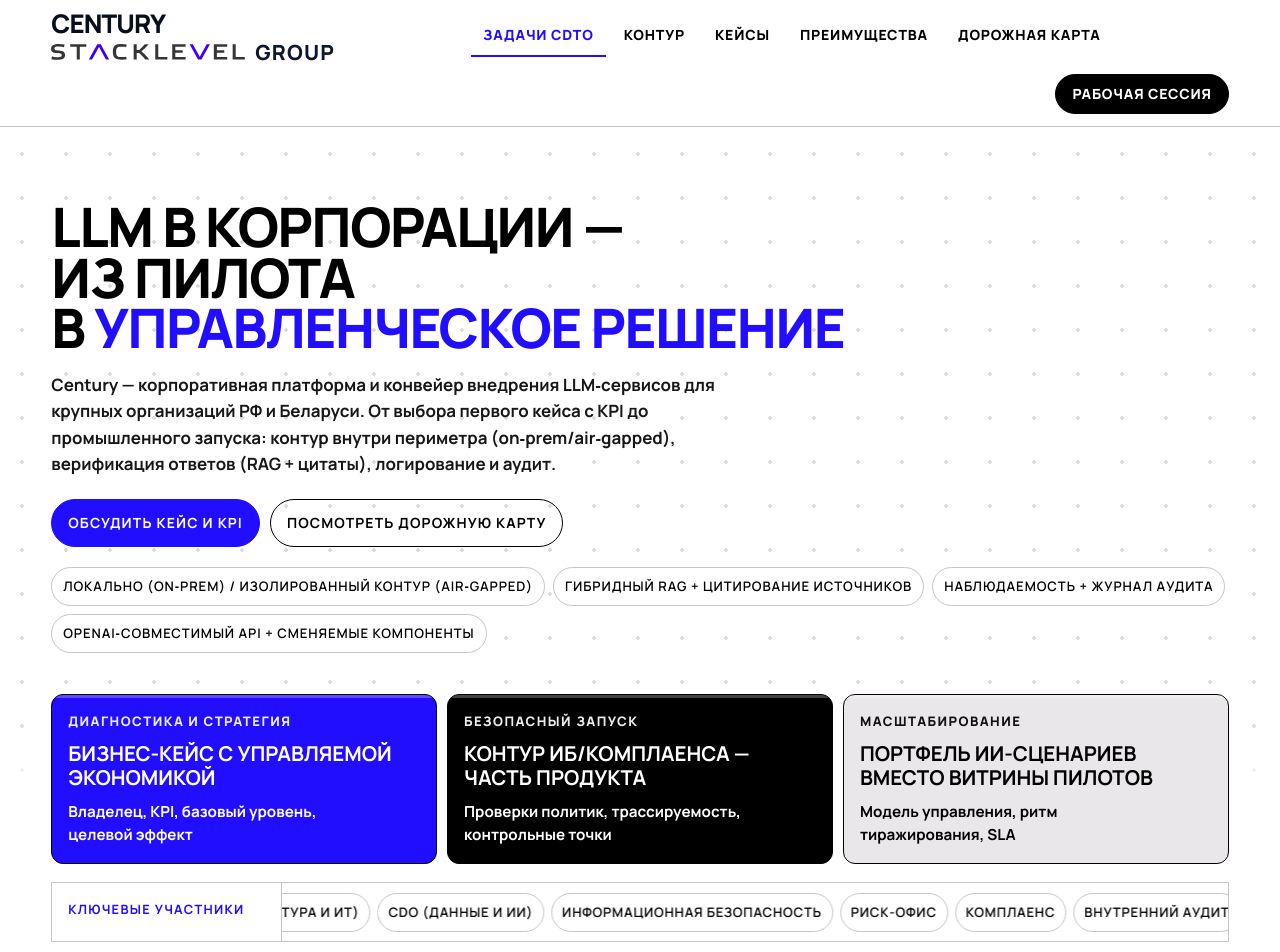
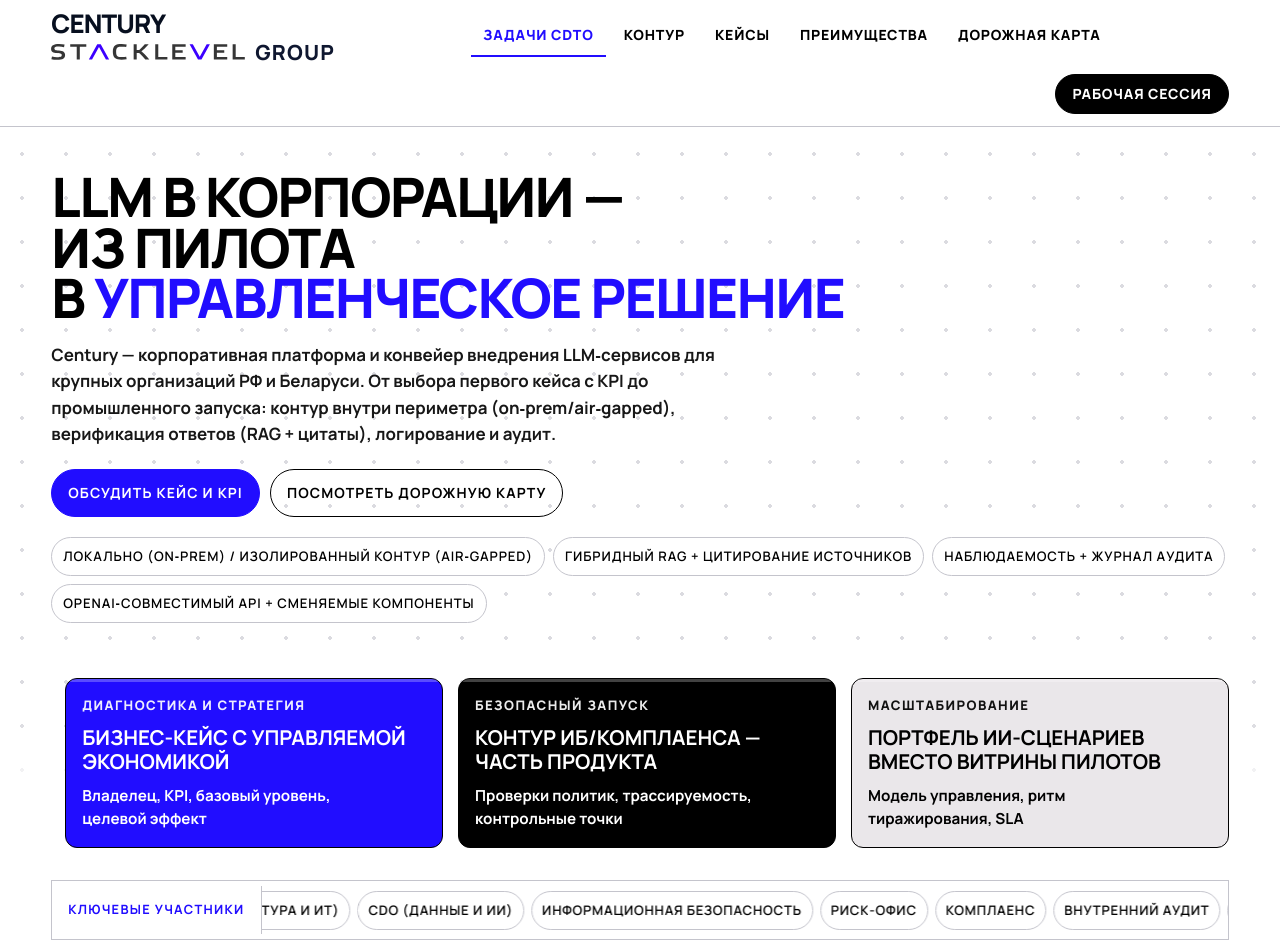
Before and after one commit to STACKLEVEL-AI/century-ai-next, a Next.js app: page / in a window 1280 px wide. Shown: the top 952 px of the page. Built offline with nearby package versions, Linux system fonts and the light colour scheme.

Commit message:
Hero block was moved higher, hero cases were aligned to right, stackeholders blue text to center.

```diff
--- a/src/app/globals.css
+++ b/src/app/globals.css
@@ -344,7 +344,7 @@ a {
 }
 
 .hero {
-  padding: clamp(34px, 5vw, 68px) 0 18px;
+  padding: clamp(34px, 5vw, 10px) 0 18px;
 }
 
 /* =========================================================
@@ -463,11 +463,14 @@ a {
 }
 
 .hero-showcase {
-  display: grid;
-  gap: 10px;
+  padding: 14px 0 14px 14px;
+  display: grid;
+  gap: 15px;
   width: 100%;
   max-width: 470px;
   justify-self: end;
+  margin-right: 0;
+  margin-left: auto;
 }
 
 .show-card {
@@ -556,7 +559,8 @@ a {
 .stakeholders-inner {
   border: 1px solid var(--gray);
   background: var(--white);
-  display: grid;
+  display: flex;
+  align-items: center;
   grid-template-columns: 230px minmax(0, 1fr);
   overflow: hidden;
 }
@@ -571,6 +575,8 @@ a {
   font-size: 0.8rem;
   font-weight: 700;
   color: var(--blue);
+  flex-shrink: 0;
+  line-height: 1.2;
 }
 
 .stakeholders-marquee {
--- a/src/components/Stakeholders.tsx
+++ b/src/components/Stakeholders.tsx
@@ -19,7 +19,6 @@ export default function Stakeholders() {
         <p>Ключевые участники</p>
         <div className="stakeholders-marquee">
           <div className="stakeholders-track">
-            {/* Duplicated for seamless loop */}
             {[...items, ...items].map((label, i) => (
               <span key={i}>{label}</span>
             ))}
```
Also changed, not shown: src/components/Hero.tsx (line endings or trailing spaces).
